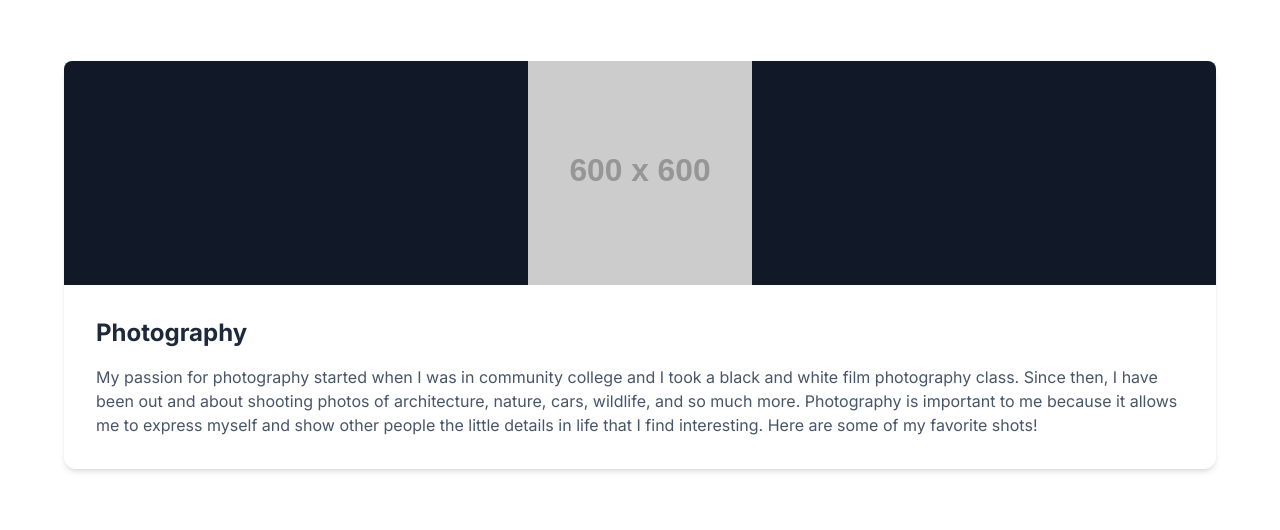
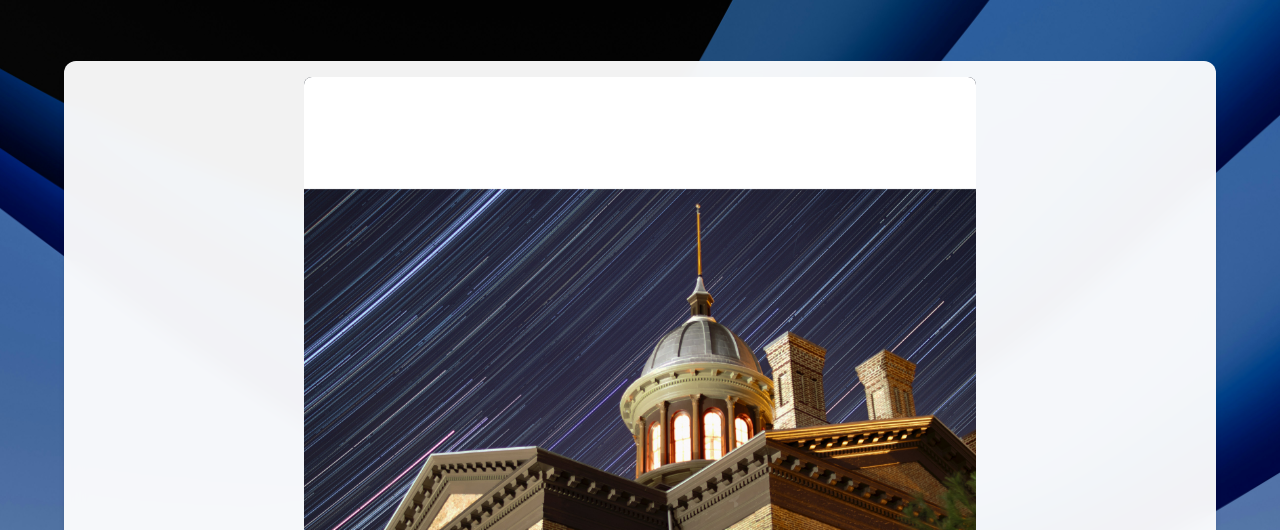
Before and after one commit to ZacharyHuhne/misproject.github.io, a plain HTML site: page hobbies.html in a window 1280 px wide. Shown: the part 235-765 px from the top of the page. Drawn offline with nearby package versions, Linux system fonts and the light colour scheme; placeholder pictures from the web are drawn by us.

Commit message:
Update hobbies.html

```diff
--- a/hobbies.html
+++ b/hobbies.html
@@ -20,7 +20,7 @@
     <style>
         body {
             font-family: 'Inter', sans-serif;
-            background-image: url('Imagee/background3.jpg'); /* FIXED Path */
+            background-image: url('Images/background3.jpg'); /* FIXED Path */
             background-size: cover;
             background-position: center;
             background-repeat: no-repeat;
@@ -50,9 +50,17 @@
             box-shadow: 0 4px 6px -1px rgb(0 0 0 / 0.1), 0 2px 4px -2px rgb(0 0 0 / 0.1);
             transition: transform 0.3s ease, box-shadow 0.3s ease;
         }
+        .card {
+            background-color: rgba(255, 255, 255, 0.95);
+            border-radius: 0.75rem;
+            box-shadow: 0 4px 6px -1px rgb(0 0 0 / 0.1), 0 2px 4px -2px rgb(0 0 0 / 0.1);
+            transition: transform 0.3s ease, box-shadow 0.3s ease;
+            backdrop-filter: blur(10px);
+        }
         .card:hover {
             transform: translateY(-5px);
             box-shadow: 0 10px 15px -3px rgb(0 0 0 / 0.1), 0 4px 6px -4px rgb(0 0 0 / 0.1);
+            background-color: rgba(255, 255, 255, 0.98);
         }
         [x-cloak] { display: none !important; }
 
@@ -120,30 +128,35 @@
              <!-- UPDATED: Responsive gap -->
              <div class="max-w-6xl mx-auto grid lg:grid-cols-2 gap-8 lg:gap-16 items-start">
 
-                <!-- Photography Section with Carousel -->
-                <!-- FIXED: Reverted to lg:col-span-2 -->
                 <div class="card col-span-1 lg:col-span-2">
+                    <!-- Reduced padding from p-6 md:p-8 to p-4 -->
+                    <div class="p-4">
 
-                    <!-- FIXED: This Alpine component is now the slideshow header image -->
+                        <!-- UPDATED: Removed max-w-xl mx-auto -->
                         <div x-data="{
                                 activeSlide: 0,
                                 slides: [
-                                { src: 'Imagee/startrail.jpeg', alt: 'Star trail photograph' },
-                                { src: 'Imagee/sillydeer.jpeg', alt: 'Photograph of a deer' },
-                                { src: 'Imagee/caraurora.jpeg', alt: 'Photograph of a car and the aurora' },
-                                { src: 'Imagee/car.jpeg', alt: 'Photograph of a car' },
-                                { src: 'Imagee/frozenwaterfall.jpeg', alt: 'Photograph of a frozen waterfall' },
-                                { src: 'Imagee/bird.jpeg', alt: 'Photograph of a bird' },
-                                { src: 'Imagee/motorcycle.jpeg', alt: 'Photograph of a motorcycle' }
+                                    { src: 'Images/startrail.jpeg', alt: 'Star trail photograph' },
+                                    { src: 'Images/sillydeer.jpeg', alt: 'Photograph of a deer' },
+                                    { src: 'Images/caraurora.jpeg', alt: 'Photograph of a car and the aurora' },
+                                    { src: 'Images/car.jpeg', alt: 'Photograph of a car' },
+                                    { src: 'Images/frozenwaterfall.jpeg', alt: 'Photograph of a frozen waterfall' },
+                                    { src: 'Images/bird.jpeg', alt: 'Photograph of a bird' },
+                                    { src: 'Images/motorcycle.jpeg', alt: 'Photograph of a motorcycle' }
                                 ],
                                 init() {
                                     setInterval(() => {
                                         this.activeSlide = (this.activeSlide + 1) % this.slides.length
                                     }, 5000); /* 5 seconds */
                                 }
-                        }" class="relative w-full h-56 overflow-hidden rounded-t-lg bg-gray-900"> <!-- FIXED: This structure matches the other cards -->
+                            }" class="">
 
-                        <!-- Slideshow Container -->
+                            <!-- This relative wrapper holds the carousel AND the buttons -->
+                            <div class="relative w-full mx-auto">
+
+                                <!-- NEW: Slideshow Container -->
+                                <!-- UPDATED: Changed max-w-md to max-w-2xl -->
+                                <div class="relative w-full max-w-2xl mx-auto aspect-square overflow-hidden rounded-lg shadow-inner bg-gray-900">
                                     <template x-for="(slide, index) in slides" :key="index">
                                         <div
                                             x-show="activeSlide === index"
@@ -156,25 +169,29 @@
                                             x-transition:leave-end="opacity-0"
                                             x-cloak
                                         >
+                                            <!-- FIXED: Changed class to slideshow-image -->
                                             <img :src="slide.src" :alt="slide.alt" class="slideshow-image" onerror="this.src='https://placehold.co/600x600/ef4444/ffffff?text=Image+Not+Found'; this.alt='Error loading image.'">
                                         </div>
                                     </template>
+                                </div>
 
-                    </div> <!-- End of slideshow div -->
+                            </div>
 
-                    <!-- FIXED: This is the text content div, matching other cards -->
-                    <div class="p-6 md:p-8">
-                        <h3 class="font-bold text-slate-800 text-2xl mb-4">Photography</h3>
-                        <p class="text-slate-600 mt-4">
+                            <!-- UPDATED: Header is now below slideshow -->
+                            <h3 class="font-bold text-slate-800 text-2xl mb-4 text-center mt-6">Photography</h3>
+
+                            <!-- UPDATED: Paragraph is now below header and will stretch -->
+                            <p class="text-slate-600 mt-6">
                                 My passion for photography started when I was in community college and I took a black and white film photography class. Since then, I have been out and about shooting photos of architecture, nature, cars, wildlife, and so much more. Photography is important to me because it allows me to express myself and show other people the little details in life that I find interesting. Here are some of my favorite shots!
                             </p>
+                        </div> <!-- End of Alpine component wrapper -->
                     </div>
                 </div>
 
                 <!-- Fishing Section -->
                 <div class="card">
                     <!-- FIXED: UPDATED Image to local path -->
-                    <img src="Imagee/manfishingonalake.jpg" class="rounded-t-lg w-full h-56 object-cover" alt="A person fishing on a calm lake" onerror="this.src='https://placehold.co/600x400/5fa8d3/ffffff?text=manfishingonalake.jpg+not+found'; this.alt='Image not found'">
+                    <img src="Images/manfishingonalake.jpg" class="rounded-t-lg w-full h-56 object-cover" alt="A person fishing on a calm lake" onerror="this.src='https://placehold.co/600x400/5fa8d3/ffffff?text=manfishingonalake.jpg+not+found'; this.alt='Image not found'">
                     <div class="p-6 md:p-8">
                         <h3 class="font-bold text-slate-800 text-2xl">Fishing</h3>
                         <p class="text-slate-600 mt-4">
@@ -186,7 +203,7 @@
                 <!-- Weightlifting Section -->
                 <div class="card">
                     <!-- FIXED: UPDATED Image to local path -->
-                    <img src="Imagee/weights.jpg" class="rounded-t-lg w-full h-56 object-cover" alt="A person deadlifting weights in a gym" onerror="this.src='https://placehold.co/600x400/606c38/ffffff?text=weights.jpg+not+found'; this.alt='Image not.found'">
+                    <img src="Images/weights.jpg" class="rounded-t-lg w-full h-56 object-cover" alt="A person deadlifting weights in a gym" onerror="this.src='https://placehold.co/600x400/606c38/ffffff?text=weights.jpg+not+found'; this.alt='Image not found'">
                     <div class="p-6 md:p-8">
                         <!-- UPDATED Title -->
                         <h3 class="font-bold text-slate-800 text-2xl">Weightlifting</h3>
```
Lines whose indentation alone changed are shown as unchanged.
